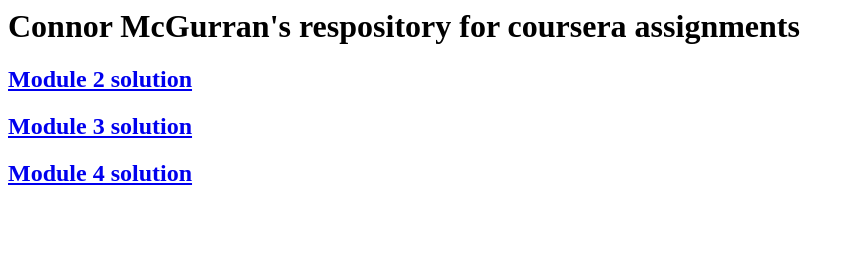
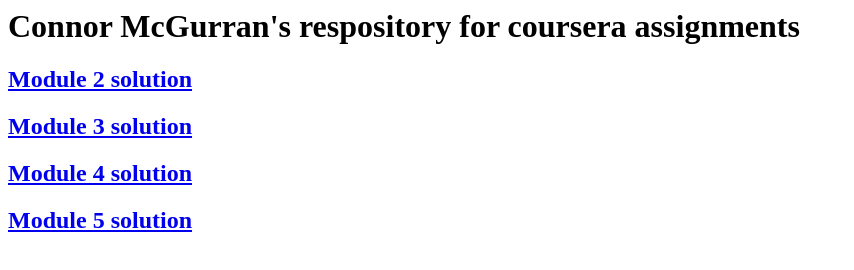
Before and after one commit to McGurran11/coursera-webdev, a plain HTML site: page index.html in a window 1280 px wide. Shown: the whole page, without its empty margins (0-854 px from the left). Drawn offline with Linux system fonts and the light colour scheme.

Commit message:
updating the Github homepage

```diff
--- a/index.html
+++ b/index.html
@@ -2,3 +2,4 @@
 <h2><a href="module2-solution">Module 2 solution</a></h2>
 <h2><a href="module3-solution">Module 3 solution</a></h2>
 <h2><a href="module4-solution">Module 4 solution</a></h2>
+<h2><a href="module5-solution">Module 5 solution</a></h2>
```
